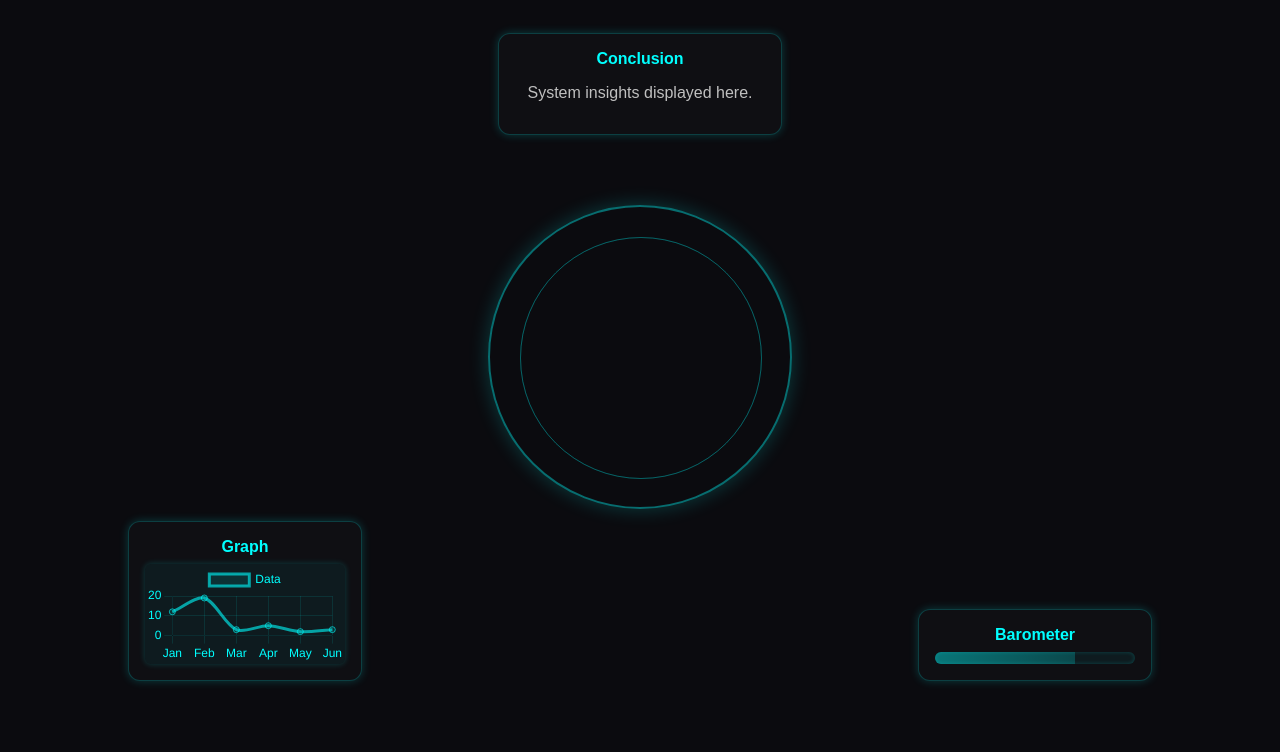
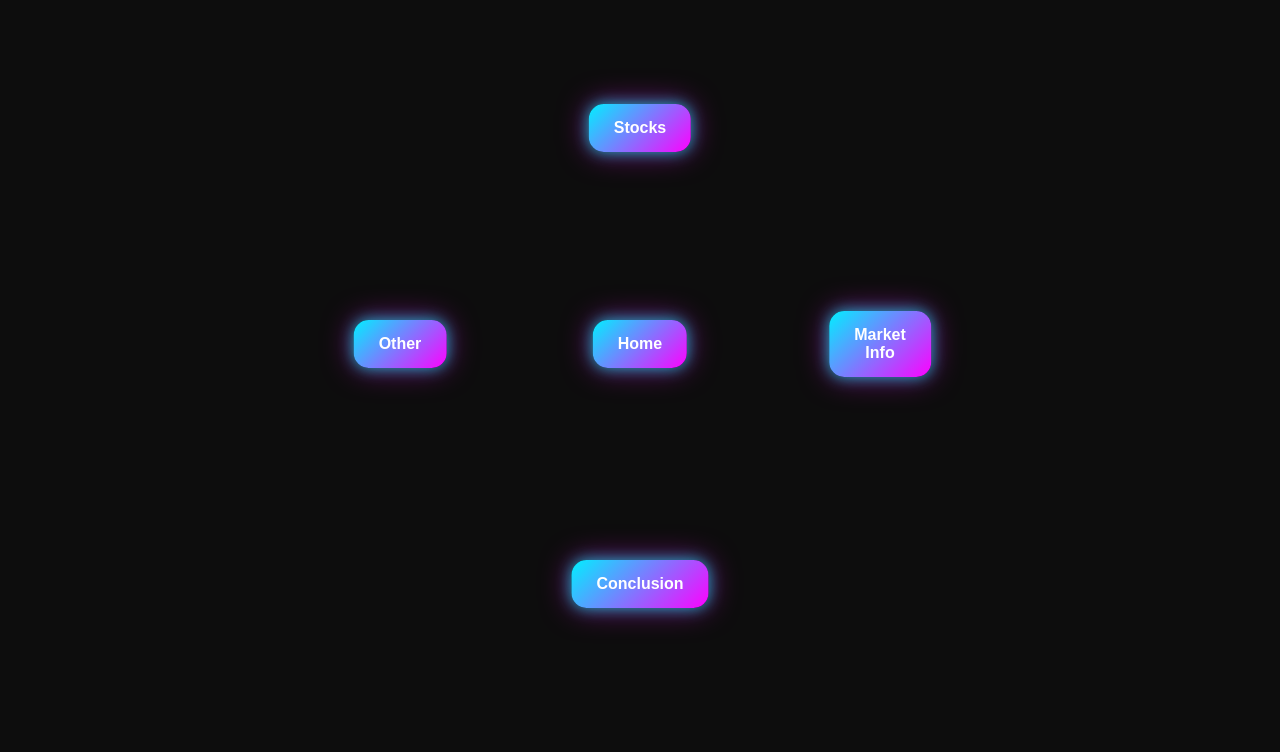
Before and after one commit to GurraT/P-invest, a plain HTML site: page index.html in a window 1280 px wide. Shown: the part 64-816 px from the top of the page. Drawn offline with nearby package versions, Linux system fonts and the light colour scheme.

Commit message:
Change title and update styles for mind map layout

```diff
--- a/index.html
+++ b/index.html
@@ -3,196 +3,117 @@
 <head>
 <meta charset="UTF-8">
 <meta name="viewport" content="width=device-width, initial-scale=1.0">
-<title>Futuristic HUD Dashboard</title>
+<title>Futuristic Mind Map</title>
 <style>
   body {
-    margin: 0;
+    background-color: #0d0d0d;
     font-family: 'Arial', sans-serif;
-    background: #0b0b0f; /* dark HUD background */
-    color: #c0c0c0;
+    display: flex;
+    justify-content: center;
+    align-items: center;
+    height: 100vh;
     overflow: hidden;
   }
 
-  header {
-    display: flex;
-    justify-content: space-between;
-    align-items: center;
-    padding: 1rem 2rem;
+  .mindmap {
     position: relative;
-    z-index: 100;
+    width: 600px;
+    height: 600px;
   }
 
-  header h1 {
-    margin: 0;
-    font-size: 1.6rem;
-    color: #c0c0c0;
-    text-shadow: 0 0 6px #00ffff;
+  .node {
+    position: absolute;
+    padding: 15px 25px;
+    background: linear-gradient(135deg, #00f0ff, #ff00ff);
+    border-radius: 15px;
+    color: #fff;
+    text-align: center;
+    font-weight: bold;
+    box-shadow: 0 0 15px rgba(0,255,255,0.7), 0 0 30px rgba(255,0,255,0.5);
+    cursor: pointer;
+    transition: transform 0.3s;
   }
 
-  .hamburger {
-    display: flex;
-    flex-direction: column;
-    cursor: pointer;
-    gap: 5px;
-  }
-  .hamburger div {
-    width: 30px;
-    height: 3px;
-    background: rgba(200,200,200,0.6);
-    border-radius: 2px;
-    box-shadow: 0 0 4px #00ffff;
+  .node:hover {
+    transform: scale(1.1);
   }
 
-  main {
-    position: relative;
-    width: 100%;
-    height: calc(100vh - 80px);
-  }
-
-  /* Central circular HUD */
-  .hud-center {
-    position: absolute;
+  .center {
     top: 50%;
     left: 50%;
     transform: translate(-50%, -50%);
-    width: 300px;
-    height: 300px;
-    border-radius: 50%;
-    border: 2px solid rgba(0,255,255,0.4);
-    box-shadow: 0 0 20px rgba(0,255,255,0.2);
   }
 
-  .hud-center::before, .hud-center::after {
-    content: '';
-    position: absolute;
-    border: 1px solid rgba(0,255,255,0.2);
-    border-radius: 50%;
-    width: 80%;
-    height: 80%;
-    top: 10%;
-    left: 10%;
-  }
+  .stocks { top: 10%; left: 50%; transform: translate(-50%, 0); }
+  .market { top: 50%; left: 90%; transform: translate(-50%, -50%); }
+  .conclusion { top: 90%; left: 50%; transform: translate(-50%, -50%); }
+  .other { top: 50%; left: 10%; transform: translate(-50%, -50%); }
 
-  /* HUD panels */
-  .hud-panel {
-    position: absolute;
-    padding: 1rem;
-    background: rgba(255,255,255,0.02);
-    border-radius: 12px;
-    color: #c0c0c0;
-    box-shadow: 0 0 10px rgba(0,255,255,0.2);
-    text-align: center;
-    border: 1px solid rgba(0,255,255,0.2);
-  }
-
-  .hud-panel h2 {
-    margin: 0 0 0.5rem 0;
-    font-size: 1rem;
-    color: #00ffff;
-  }
-
-  /* Positions around the center */
-  #conclusion { top: 5%; left: 50%; transform: translateX(-50%); width: 250px; }
-  #graph { bottom: 5%; left: 10%; width: 200px; }
-  #barometer { bottom: 5%; right: 10%; width: 200px; }
-
-  .flat-barometer {
-    width: 100%;
-    height: 12px;
-    background: rgba(0,255,255,0.05);
-    border-radius: 6px;
-    overflow: hidden;
-    margin-top: 0.5rem;
-    box-shadow: inset 0 0 4px rgba(0,255,255,0.2);
-  }
-
-  .flat-barometer-fill {
-    height: 100%;
-    background: linear-gradient(90deg, rgba(0,255,255,0.4), rgba(0,255,255,0.2));
-    width: 70%;
-  }
-
-  canvas {
-    width: 100%;
-    height: 100px;
-    background: rgba(0,255,255,0.05);
-    border-radius: 6px;
-    box-shadow: 0 0 6px rgba(0,255,255,0.2);
-  }
-
-  /* Connecting HUD lines */
+  /* Lines connecting nodes */
   .line {
     position: absolute;
     width: 2px;
-    background: rgba(0,255,255,0.2);
-    transform-origin: top;
+    background: #0ff;
+    transform-origin: top left;
   }
-
 </style>
 </head>
 <body>
-<header>
-  <h1>Futuristic HUD</h1>
-  <div class="hamburger" onclick="toggleMenu()">
-    <div></div><div></div><div></div>
-  </div>
-</header>
+<div class="mindmap">
+  <!-- Nodes -->
+  <div class="node center">Home</div>
+  <div class="node stocks">Stocks</div>
+  <div class="node market">Market Info</div>
+  <div class="node conclusion">Conclusion</div>
+  <div class="node other">Other</div>
 
-<main>
-  <!-- Central circular HUD -->
-  <div class="hud-center"></div>
-
-  <!-- Conclusion panel above center -->
-  <div id="conclusion" class="hud-panel">
-    <h2>Conclusion</h2>
-    <p>System insights displayed here.</p>
-  </div>
-
-  <!-- Graph panel bottom left -->
-  <div id="graph" class="hud-panel">
-    <h2>Graph</h2>
-    <canvas id="graphCanvas"></canvas>
-  </div>
-
-  <!-- Barometer panel bottom right -->
-  <div id="barometer" class="hud-panel">
-    <h2>Barometer</h2>
-    <div class="flat-barometer">
-      <div class="flat-barometer-fill"></div>
-    </div>
-  </div>
-</main>
+  <!-- Lines -->
+  <div class="line" id="line1"></div>
+  <div class="line" id="line2"></div>
+  <div class="line" id="line3"></div>
+  <div class="line" id="line4"></div>
+</div>
 
 <script>
-function toggleMenu(){ alert('Hamburger clicked!'); }
+  // Function to draw line between two nodes
+  function connectLine(lineId, nodeA, nodeB) {
+    const line = document.getElementById(lineId);
+    const rectA = nodeA.getBoundingClientRect();
+    const rectB = nodeB.getBoundingClientRect();
 
-// Chart.js for Graph
-const script = document.createElement('script');
-script.src = "https://cdn.jsdelivr.net/npm/chart.js";
-script.onload = () => {
-  const ctx = document.getElementById('graphCanvas').getContext('2d');
-  new Chart(ctx, {
-    type:'line',
-    data:{
-      labels:['Jan','Feb','Mar','Apr','May','Jun'],
-      datasets:[{
-        label:'Data',
-        data:[12,19,3,5,2,3],
-        borderColor:'rgba(0,255,255,0.6)',
-        backgroundColor:'rgba(0,255,255,0.1)',
-        tension:0.3
-      }]
-    },
-    options:{
-      plugins:{legend:{labels:{color:'#00ffff'}}},
-      scales:{
-        x:{ticks:{color:'#00ffff'},grid:{color:'rgba(0,255,255,0.1)'}},
-        y:{ticks:{color:'#00ffff'},grid:{color:'rgba(0,255,255,0.1)'}}
-      }
-    }
+    const parentRect = nodeA.parentElement.getBoundingClientRect();
+
+    const x1 = rectA.left + rectA.width / 2 - parentRect.left;
+    const y1 = rectA.top + rectA.height / 2 - parentRect.top;
+    const x2 = rectB.left + rectB.width / 2 - parentRect.left;
+    const y2 = rectB.top + rectB.height / 2 - parentRect.top;
+
+    const length = Math.hypot(x2 - x1, y2 - y1);
+    const angle = Math.atan2(y2 - y1, x2 - x1) * 180 / Math.PI;
+
+    line.style.width = length + "px";
+    line.style.top = y1 + "px";
+    line.style.left = x1 + "px";
+    line.style.transform = `rotate(${angle}deg)`;
+  }
+
+  const home = document.querySelector('.center');
+  const stocks = document.querySelector('.stocks');
+  const market = document.querySelector('.market');
+  const conclusion = document.querySelector('.conclusion');
+  const other = document.querySelector('.other');
+
+  connectLine('line1', home, stocks);
+  connectLine('line2', home, market);
+  connectLine('line3', home, conclusion);
+  connectLine('line4', home, other);
+
+  window.addEventListener('resize', () => {
+    connectLine('line1', home, stocks);
+    connectLine('line2', home, market);
+    connectLine('line3', home, conclusion);
+    connectLine('line4', home, other);
   });
-};
-document.body.appendChild(script);
 </script>
 </body>
 </html>
```
